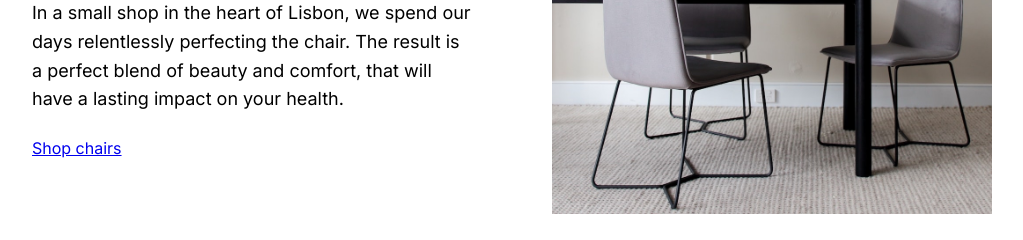
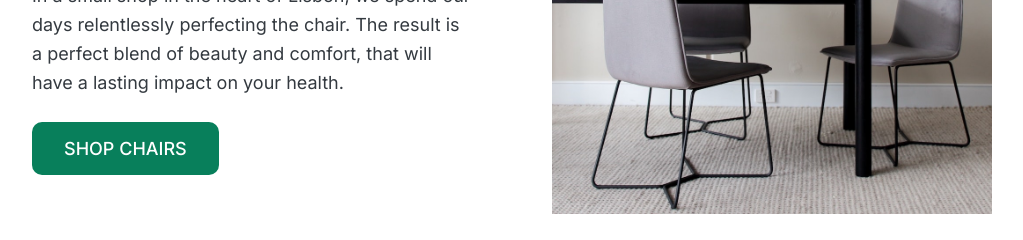
Before and after one commit to csanyidani/sulis-feladat, a plain HTML site: page index.html in a window 1280 px wide. Shown: the part 274-514 px from the top of the page, without its empty margins (128-1151 px from the left). Drawn offline with Linux system fonts and the light colour scheme.

Commit message:
Hozzáadva egy újabb változtatás

```diff
--- a/style.css
+++ b/style.css
@@ -4,6 +4,11 @@ SPACING SYSTEM (px)
 
 FONT SIZE SYSTEM (px)
 10 / 12 / 14 / 16 / 18 / 20 / 24 / 30 / 36 / 44 / 52 / 62 / 74 / 86 / 98
+*/
+
+/*
+MAIN COLOR: #087f5b
+GREY COLOR: #343a40
 */
 
 * {
@@ -18,6 +23,7 @@ FONT SIZE SYSTEM (px)
 /* ------------------------ */
 body {
   font-family: 'Inter', sans-serif;
+  color: #343a40;
 }
 
 .container {
@@ -40,6 +46,19 @@ h2 {
   display: grid;
   grid-template-columns: repeat(3, 1fr);
   column-gap: 80px;
+}
+
+.btn:link,
+.btn:visited {
+  background-color: #087f5b;
+  color: white;
+  font-size: 18px;
+  text-decoration: none;
+  padding: 16px 32px;
+  text-transform: uppercase;
+  border-radius: 10px;
+  font-weight: 500;
+  display: inline-block;
 }
 
 /* ------------------------ */
@@ -142,10 +161,12 @@ h3 {
 .chair-price {
   display: flex;
   justify-content: space-between;
+  font-size: 20px;
 }
 
 footer {
   margin-bottom: 48px;
+  font-size: 14px;
 }
 
 .masikh2 {
```
